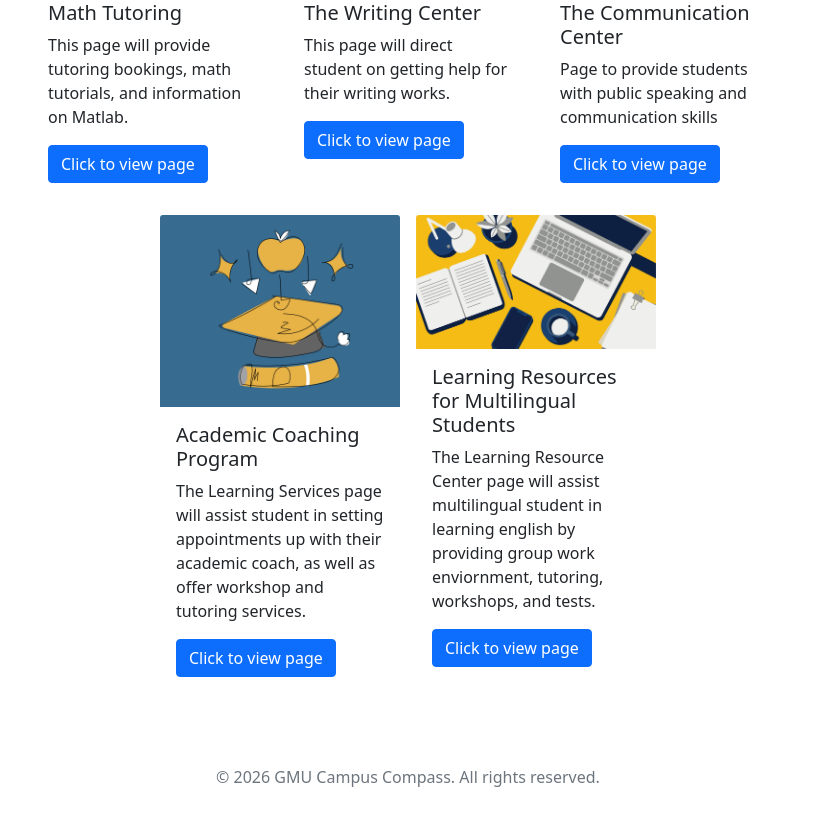
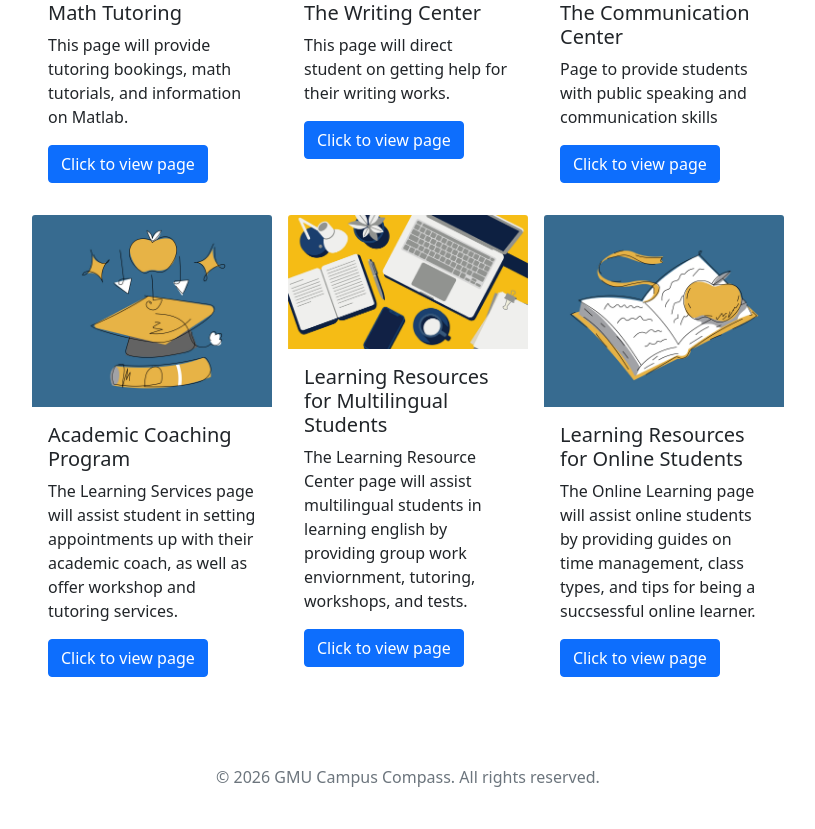
Before and after one commit to kanmani-m/masoncampuscompass, a Flask app: page /academicResource in a window 1280 px wide. Shown: the part 291-1120 px from the top of the page, without its empty margins (232-1047 px from the left). Run offline with Flask 3, Linux system fonts and the light colour scheme; the visitor is signed in with stand-in values (Sample User, id 1).

Commit message:
added more resources.

```diff
--- a/webapp/templates/academicResources.html
+++ b/webapp/templates/academicResources.html
@@ -48,10 +48,23 @@
     <img class="card-img-top" src="/static/img/alghozy-KBMDNdZ_3_A-unsplash.jpg" alt="Card image cap">
     <div class="card-body">
       <h5 class="card-title"> Learning Resources for Multilingual Students</h5>
-      <p class="card-text"> The Learning Resource Center page will assist multilingual student in learning english by providing group work enviornment, tutoring, workshops, and tests. </p>
+      <p class="card-text"> The Learning Resource Center page will assist multilingual students in learning english by providing group work enviornment, tutoring, workshops, and tests. </p>
       <a href="https://intomason.gmu.edu/current-students/learning-resource-center" target="_blank" class="btn btn-primary">Click to view page</a>
     </div>
   </div>
+
+  <div class="card_onlineLearning" style="width: 15rem;">
+    <img class="card-img-top" src="/static/img/erone-stuff-BAchx1hvFiw-unsplash.jpg" alt="Card image cap">
+    <div class="card-body">
+      <h5 class="card-title"> Learning Resources for Online Students</h5>
+      <p class="card-text"> The Online Learning page will assist online students by providing guides on time management, class types, and tips for being a succsessful online learner.  </p>
+      <a href="https://learningservices.gmu.edu/learning-resources/online-learning/" target="_blank" class="btn btn-primary">Click to view page</a>
+    </div>
+  </div>
+</div>
+  <!-- end resource cards -->
 </div>
 
+
+
   {% endblock %}
```
